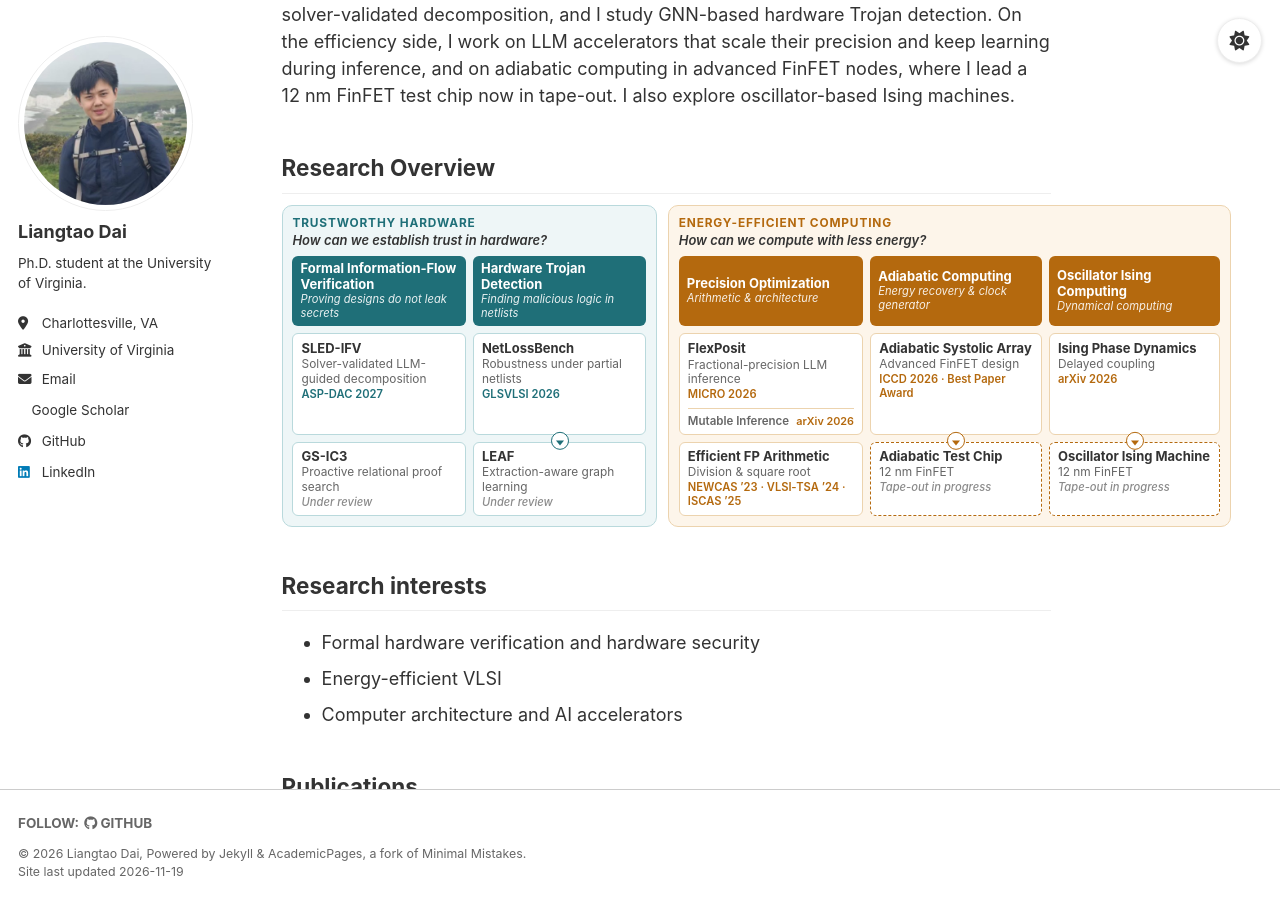
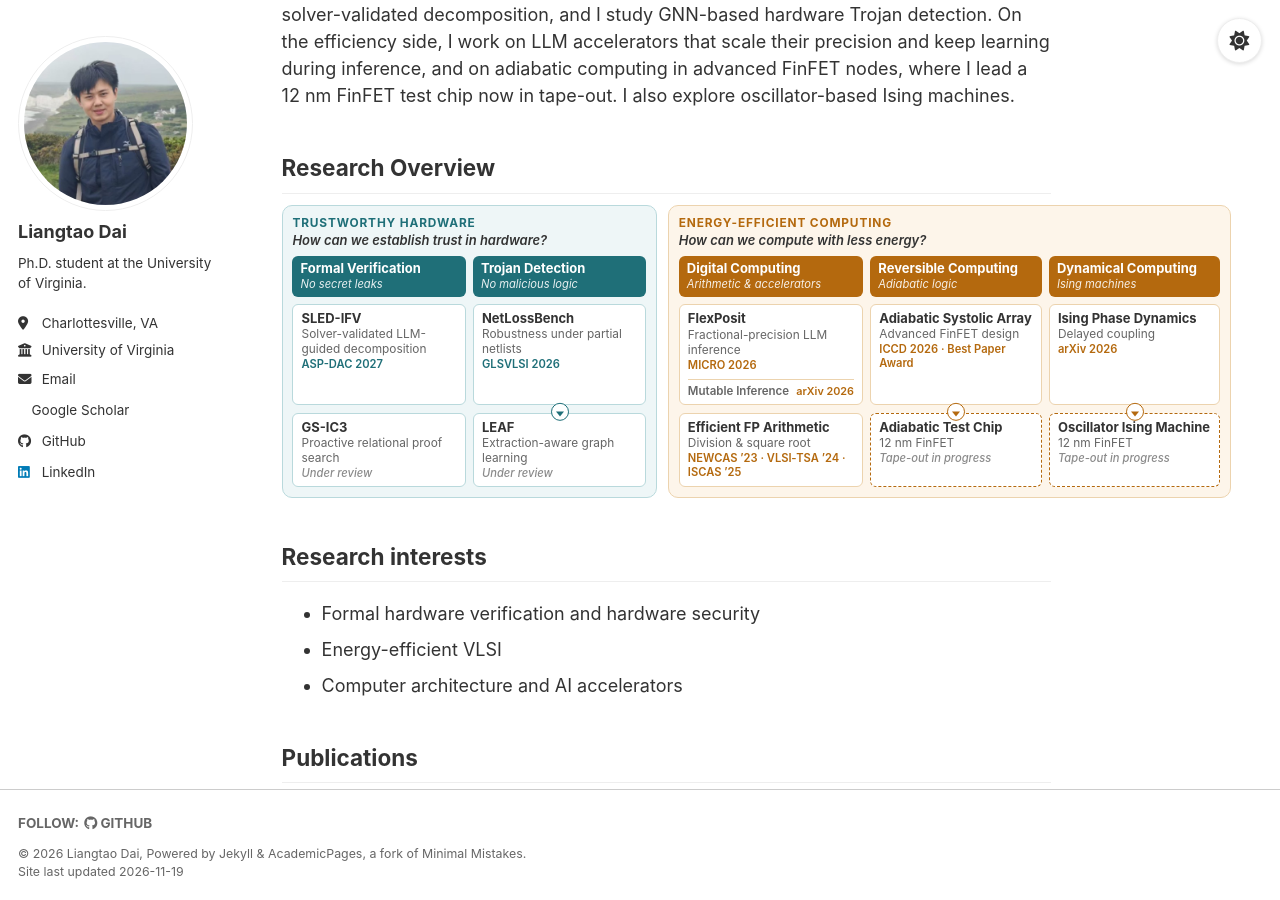
Before and after one commit to DDDDDlt/liangtaodai.github.io, a Jekyll site: the page built from _pages/about.md, in a window 1280 px wide and 900 px high, scrolled down 305 px. Built offline with Jekyll 4.4.1, drawn with Linux system fonts in a browser that asks for light colours; a style sheet for code colours, icons or effects is not loaded.

Commit message:
Research map: shorter theme labels (Digital / Reversible / Dynamical computing; Formal Verification / Trojan Detection)
Co-Authored-By: Claude Opus 5.5 <noreply@anthropic.com>
Claude-Session: https://claude.ai/code/session_01DYLYe9C6TX8cesK9o1eyX8

```diff
--- a/_includes/research_map.html
+++ b/_includes/research_map.html
@@ -8,8 +8,8 @@
     <div class="rmap-cols">
       <div class="rmap-col">
         <div class="rmap-theme">
-          <strong>Formal Information&#8209;Flow Verification</strong>
-          <span>Proving designs do not leak secrets</span>
+          <strong>Formal Verification</strong>
+          <span>No secret leaks</span>
         </div>
         <a class="rmap-card" href="https://arxiv.org/abs/2609.25637">
           <strong>SLED-IFV</strong>
@@ -24,8 +24,8 @@
       </div>
       <div class="rmap-col">
         <div class="rmap-theme">
-          <strong>Hardware Trojan Detection</strong>
-          <span>Finding malicious logic in netlists</span>
+          <strong>Trojan Detection</strong>
+          <span>No malicious logic</span>
         </div>
         <a class="rmap-card" href="https://dl.acm.org/doi/10.1145/3787109.3815316">
           <strong>NetLossBench</strong>
@@ -49,8 +49,8 @@
     <div class="rmap-cols">
       <div class="rmap-col">
         <div class="rmap-theme">
-          <strong>Precision Optimization</strong>
-          <span>Arithmetic &amp; architecture</span>
+          <strong>Digital Computing</strong>
+          <span>Arithmetic &amp; accelerators</span>
         </div>
         <div class="rmap-card">
           <a class="rmap-link" href="https://arxiv.org/abs/2609.04724"><strong>FlexPosit</strong></a>
@@ -66,8 +66,8 @@
       </div>
       <div class="rmap-col">
         <div class="rmap-theme">
-          <strong>Adiabatic Computing</strong>
-          <span>Energy recovery &amp; clock generator</span>
+          <strong>Reversible Computing</strong>
+          <span>Adiabatic logic</span>
         </div>
         <a class="rmap-card" href="https://arxiv.org/abs/2608.30058">
           <strong>Adiabatic Systolic Array</strong>
@@ -82,8 +82,8 @@
       </div>
       <div class="rmap-col">
         <div class="rmap-theme">
-          <strong>Oscillator Ising Computing</strong>
-          <span>Dynamical computing</span>
+          <strong>Dynamical Computing</strong>
+          <span>Ising machines</span>
         </div>
         <a class="rmap-card" href="https://arxiv.org/abs/2607.16634">
           <strong>Ising Phase Dynamics</strong>
```
